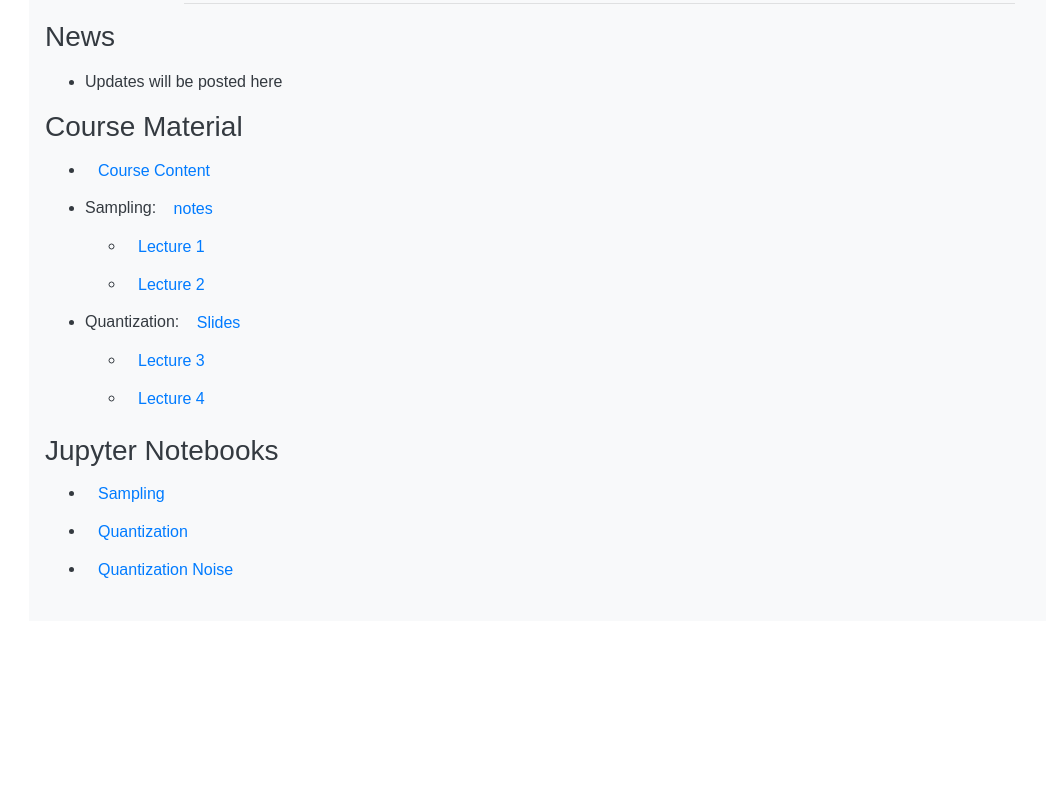
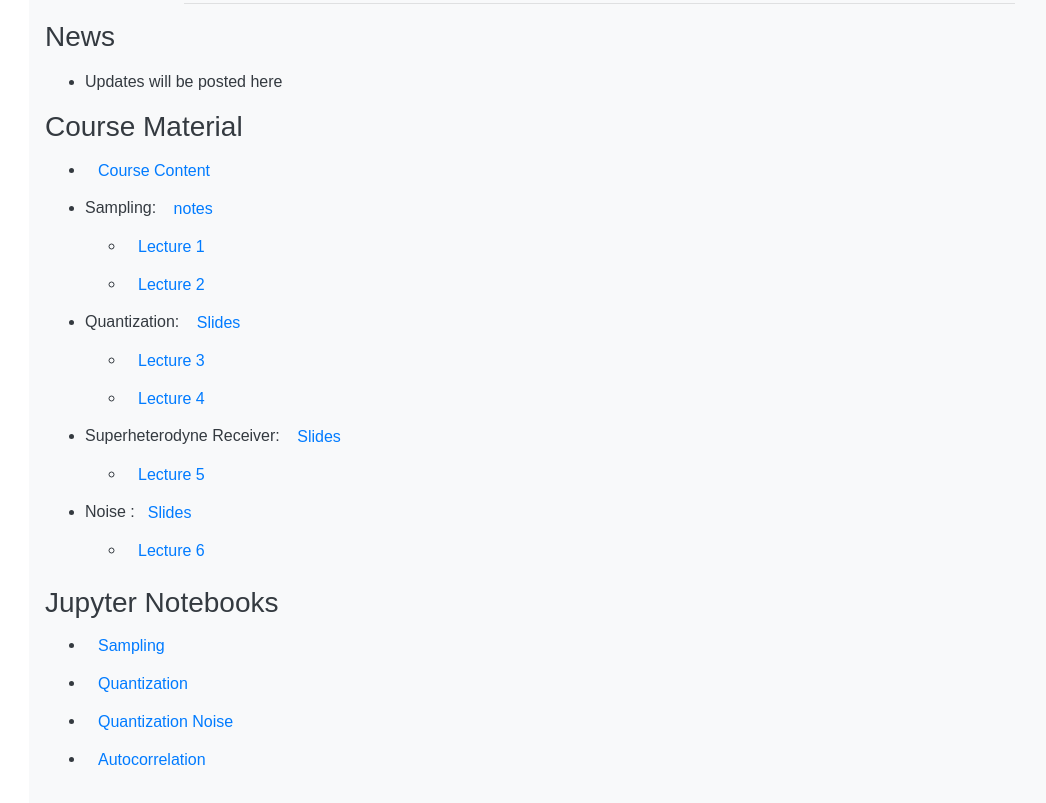
Before and after one commit to ciiram/ciiram.github.io, a plain HTML site: page signals-and-communication-II.html in a window 1280 px wide. Shown: the part 75-878 px from the top of the page, without its empty margins (41-1087 px from the left). Before the commit the page ends 800 px from the top, so only its background shows below. Drawn offline with nearby package versions, Linux system fonts and the light colour scheme.

Commit message:
update lectures

```diff
--- a/signals-and-communication-II.html
+++ b/signals-and-communication-II.html
@@ -39,6 +39,14 @@
                 <a href="https://sc.conference.ke/playback/presentation/2.0/playback.html?meetingId=9d182e48edf8fe93b2b6eccd2f1d2101e471e848-1608011604828" class="btn btn-link" role="button">Lecture 3</a>
               <li> <a href="https://sc.conference.ke/playback/presentation/2.0/playback.html?meetingId=807be6b2bdb30d545b03b27e333d0387aefd380b-1608205789711" class="btn btn-link" role="button">Lecture 4</a>
             </ul>
+          <li>  Superheterodyne Receiver: <a href="files/lecture_notes/slides-superhet.pdf" class="btn btn-link" role="button">Slides</a>
+            <ul>
+              <li> <a href="https://sc.conference.ke/playback/presentation/2.0/playback.html?meetingId=a2fe8a527ca99e2795edc555272506f69bfc7983-1610429954760" class="btn btn-link" role="button">Lecture 5</a>
+            </ul>
+          <li> Noise :<a href="files/lecture_notes/slides-noise.pdf" class="btn btn-link" role="button">Slides</a>
+            <ul>
+              <li> <a href="https://sc.conference.ke/playback/presentation/2.0/playback.html?meetingId=14c9cea623f008380a3748ed2bb79cfa49c996c1-1611638256550" class="btn btn-link" role="button">Lecture 6</a>
+            </ul>
 
           </ul>
 
@@ -48,6 +56,7 @@
           <li> <a href="notebooks/signals-II/sampling.ipynb" class="btn btn-link" role="button">Sampling</a>
           <li> <a href="notebooks/signals-II/quantization.ipynb" class="btn btn-link" role="button">Quantization </a>
           <li> <a href="notebooks/signals-II/Quantization Noise.ipynb" class="btn btn-link" role="button">Quantization Noise </a>
+          <li> <a href="notebooks/signals-II/Correlation.ipynb" class="btn btn-link" role="button">Autocorrelation </a>
         </ul>
 
 
```
Also changed, not shown: 3 other files.
